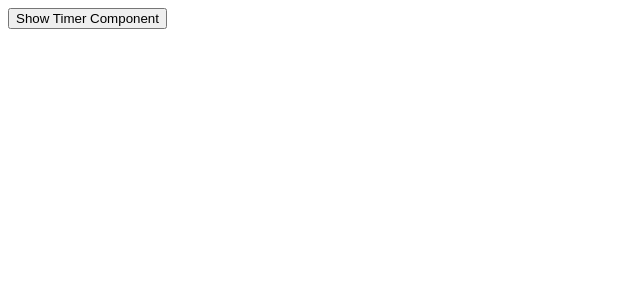
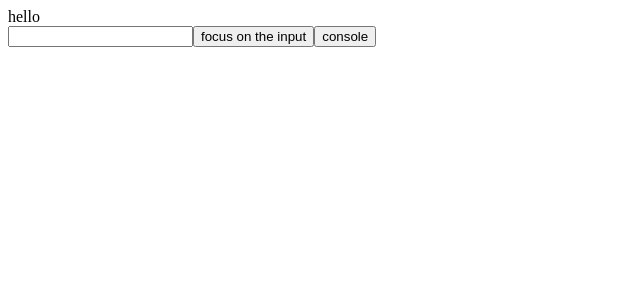
Before and after one commit to ahmed-elkhalily/React-Course, a React (Vite) app in the folder react-app/: page / in a window 1280 px wide. Shown: the top 300 px of the page, without its empty margins (0-640 px from the left). Built offline with nearby package versions, Linux system fonts and the light colour scheme.

Commit message:
[useRef] lesson 1 -> useRef -> to handle DOM

```diff
--- a/react-app/src/App.jsx
+++ b/react-app/src/App.jsx
@@ -1,17 +1,34 @@
-import { useState } from "react";
-import { Timer } from "./Timer";
+import { useRef } from "react";
 import "./App.css";
 
 function App() {
-  const [showTimer, setShowTimer] = useState(false);
+  const inputRef = useRef(null);
+
+  // useEffect(() => {
+  //   inputRef.current.focus();
+  // }, []);
+
+  function consoleTheInputDom() {
+    console.log(inputRef);
+  }
+
+  function controlDocEle() {
+    inputRef.current.append(" This text was appended.", " Another string.");
+  }
 
   return (
-    <div>
-      {showTimer && <Timer />}
-      <button onClick={() => setShowTimer((prev) => !prev)}>
-        {showTimer ? "Hide Timer" : "Show Timer"} Component
+    <form>
+      <div ref={inputRef} id="div">
+        hello
+      </div>
+      <input />
+      <button type="button" onClick={controlDocEle}>
+        focus on the input
       </button>
-    </div>
+      <button type="button" onClick={consoleTheInputDom}>
+        console
+      </button>
+    </form>
   );
 }
 
```
